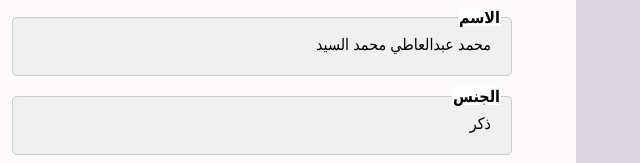
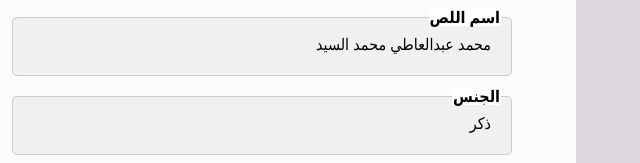
Before and after one commit to app-balady-gov-sa-d-in/2370859957, a plain HTML site: page index.html in a window 1280 px wide. Shown: the part 447-610 px from the top of the page, 640-1280 px from the left. Drawn offline with Linux system fonts and the light colour scheme.

Commit message:
Update index.html

```diff
--- a/index.html
+++ b/index.html
@@ -230,7 +230,7 @@
                     بلدية خميس مشيط
                 </fieldset>
                 <fieldset class="responsive-fieldset">
-                    <legend class="fieldset-title">الاسم </legend>
+                    <legend class="fieldset-title">اسم اللص  </legend>
                     محمد عبدالعاطي محمد السيد
                 </fieldset><fieldset class="responsive-fieldset">
                     <legend class="fieldset-title">رقم الهوية </legend>
```
